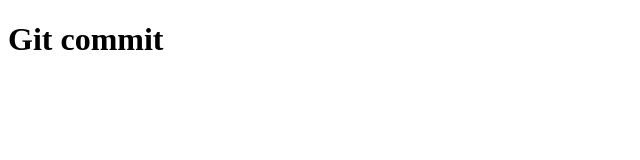
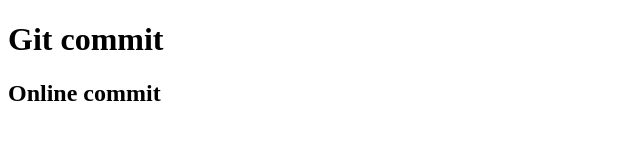
Before and after one commit to yogi365/gitDemoA, a plain HTML site: page index.html in a window 1280 px wide. Shown: the whole page, without its empty margins (0-640 px from the left). Drawn offline with Linux system fonts and the light colour scheme.

Commit message:
Update index.html

```diff
--- a/index.html
+++ b/index.html
@@ -7,5 +7,6 @@
 </head>
 <body>
     <h1>Git commit</h1>
+    <h2>Online commit</h2>
 </body>
 </html>
```
